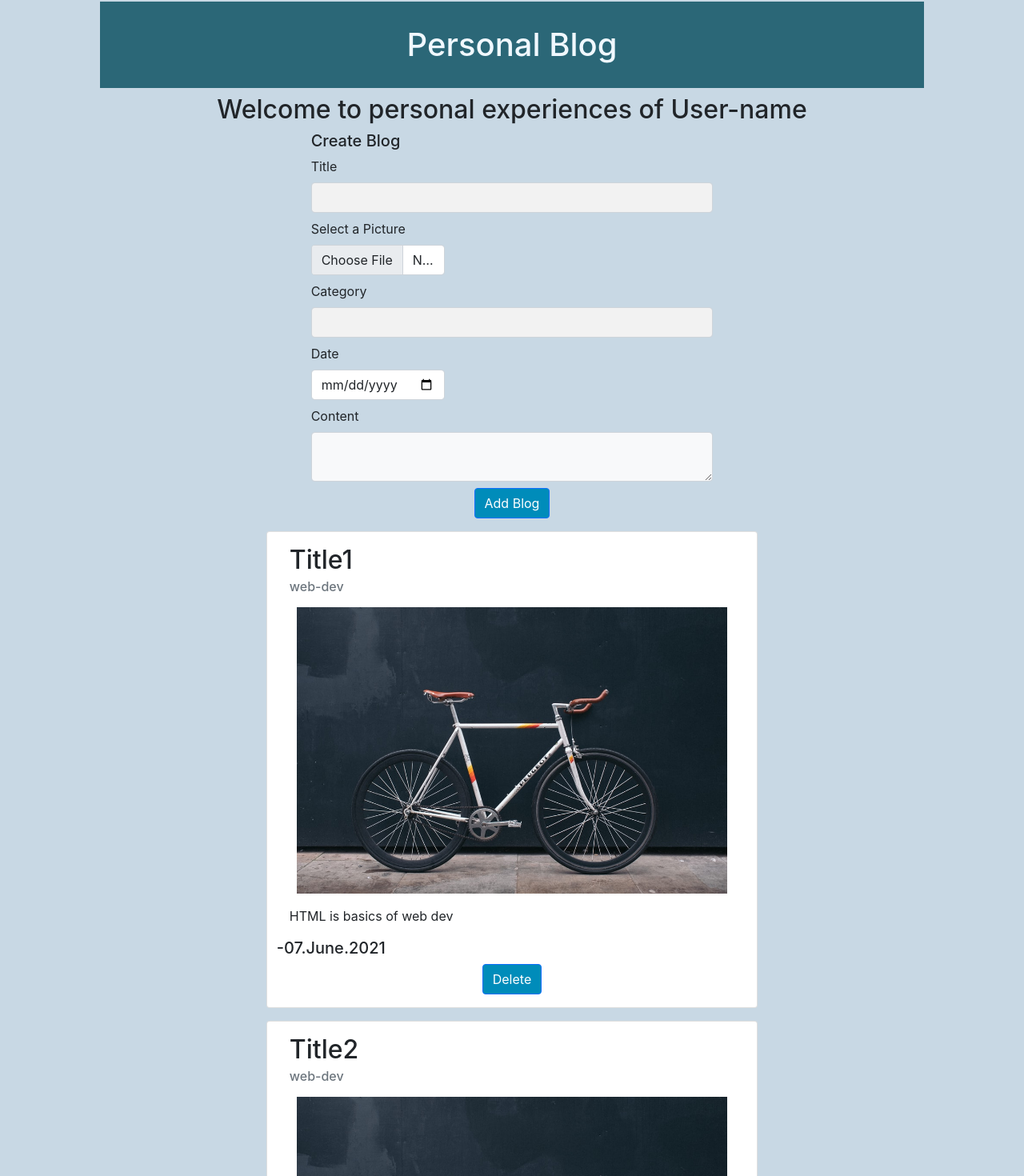
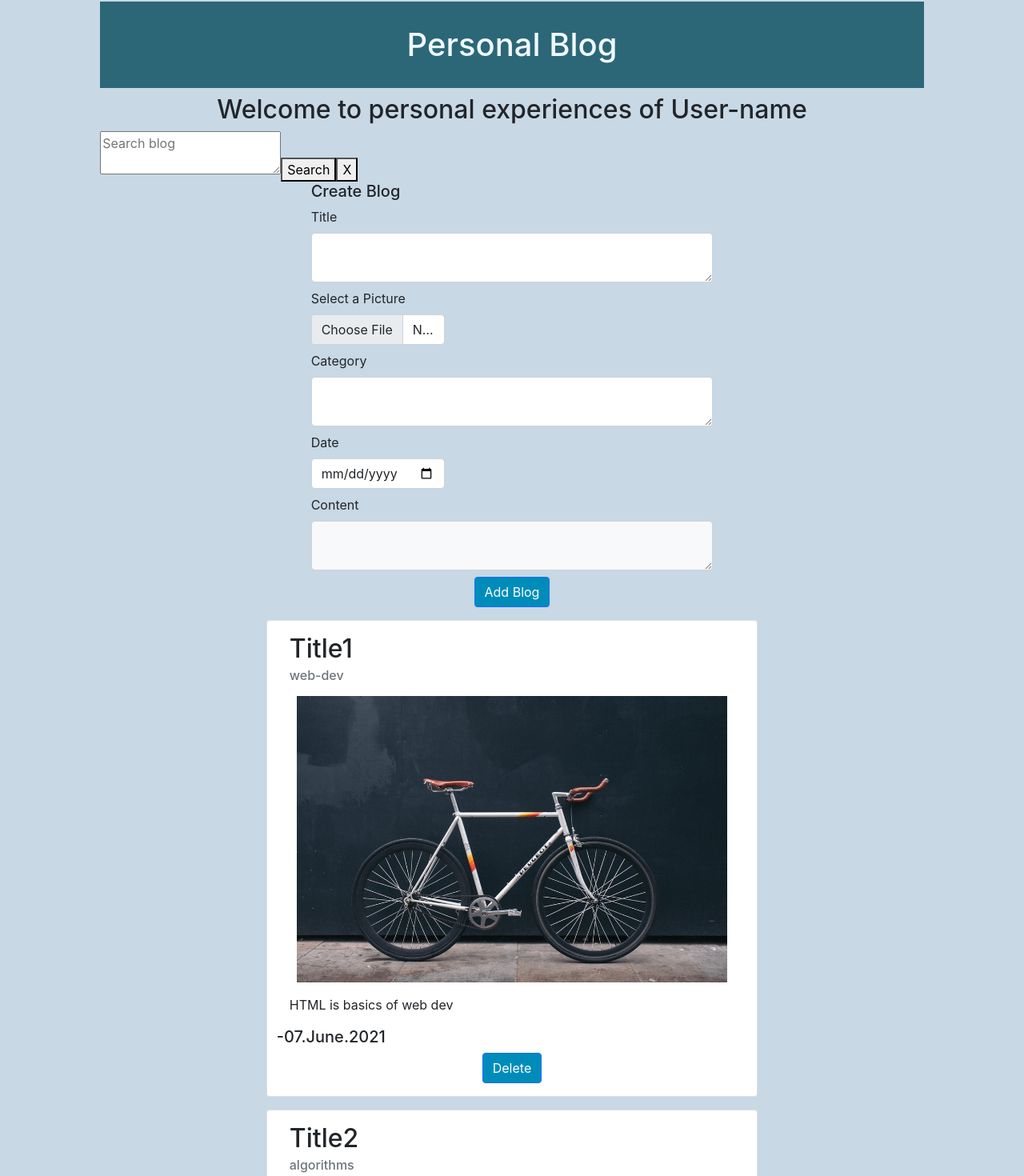
Before and after one commit to chandra-teja/my-blog, a React (Create React App) app: page / in a window 1280 px wide. Shown: the part 18-1488 px from the top of the page at 80% size. Built offline with nearby package versions, Linux system fonts and the light colour scheme.

Commit message:
new component added

```diff
--- a/src/App.js
+++ b/src/App.js
@@ -1,7 +1,8 @@
 import "./App.css";
-import UserPage from "./components/UserPage";
+import UserBlog from "./components/UserBlog";
 import CreateBlog from "./components/Inputs/CreateBlog";
 import { useState } from "react";
+import Search from "./components/Inputs/Search";
 
 //const [Dummy_posts, setDummy_posts] = useState([
 const Dummy_posts = [
@@ -11,15 +12,15 @@ const Dummy_posts = [
     content: "HTML is basics of web dev",
     date: new Date(2021, 5, 7),
     category: "web-dev",
-    img : "Images/cycle1.jfif"
+    img: "Images/cycle1.jfif",
   },
   {
     id: "id2",
     title: "Title2",
     content: "CSS is one of most basics knowlodge of web dev",
     date: new Date(2021, 8, 1),
-    category: "web-dev",
-    img : "Images/cycle1.jfif"
+    category: "algorithms",
+    img: "Images/cycle1.jfif",
   },
   {
     id: "id3",
@@ -27,7 +28,7 @@ const Dummy_posts = [
     content: "Javascript is prerequisite of react",
     date: new Date(2021, 7, 7),
     category: "web-dev",
-    img : "Images/cycle1.jfif"
+    img: "Images/cycle1.jfif",
   },
 ];
 
@@ -38,6 +39,9 @@ function App() {
   //Declaring State for array
   const [Post_array, setPost_array] = useState(Dummy_posts);
 
+  //declare search state
+  const [searchKey,setsearchKey] = useState('');
+
   //Function to trasfer data from CreateBlog.js to App.js
   function UserInputData(userInput) {
     //Creating a new object which data is from Input
@@ -46,7 +50,7 @@ function App() {
 
       //math.random() is used to generate an ID for object, which is used while updation.
       id: Math.random().toString(),
-      img : "Images/cycle1.jfif"
+      img: "Images/cycle1.jfif",
     };
 
     //Updating Post_array
@@ -64,22 +68,31 @@ function App() {
     setPost_array(updatedInitial_posts);
   }
 
+  function searchBar(searchInputData) {
+    setsearchKey(searchInputData);
+  }
+  function closeSearch(){
+    console.log('Close search');
+  }
+
+
+
   return (
-    <div className = "row justify-content-center">
+    <div className="row justify-content-center">
       <div className="col-10">
-      <h1 className='header'>Personal Blog</h1>
+        <h1 className="header">Personal Blog</h1>
         <div>
           <h2 className="username">{userName}</h2>
-        <CreateBlog
-        InputData={UserInputData}
-        />
-
-        {Post_array.length === 0 ? (
-          <div style = {{textAlign: "center"}}>
+          <Search searchData={searchBar} close={closeSearch}></Search>
+          <CreateBlog InputData={UserInputData} />
+          <UserBlog dataArray={Post_array} deletepost={deletePostHandler} search ={searchKey}></UserBlog>
+          {/* {Post_array.length === 0 ? (
+            <div style={{ textAlign: "center" }}>
               <h2>No Posts Yet</h2>
             </div>
           ) : (
             Post_array.map((Post_array) => (
+
               <UserPage
                 key={Post_array.id}
                 id={Post_array.id}
@@ -89,9 +102,11 @@ function App() {
                 category={Post_array.category}
                 img={Post_array.img}
                 deletepost={deletePostHandler}
+
               />
-          ))
-        )}
+            )
+           )
+          } */}
         </div>
       </div>
     </div>
--- a/src/components/Inputs/CreateBlog.js
+++ b/src/components/Inputs/CreateBlog.js
@@ -25,14 +25,6 @@ function CreateBlog(props) {
   function onInputImgHandler(event) {
     console.log(event.target.value);
     imgHandler(event.target.value);
-  }
-
-  function onInvalid(){
-    return(
-      <div>
-        Please enter valid content
-      </div>
-    )
   }
 
   function submitHandler(event) {
@@ -65,6 +57,7 @@ function CreateBlog(props) {
 
   return (
     <div className = "row justify-content-center mb-3">
+
     <div className = "col-lg-6">
       <h5 className="create-blog">Create Blog</h5>
       <form onSubmit={submitHandler} className="InputForm">
@@ -72,13 +65,13 @@ function CreateBlog(props) {
             <label htmlFor="post-title" className="form-label">
               Title
             </label>
-            <input
+            <textarea
               className = "form-control"
               id="post-title"
               type="text"
               value={inputtitle}
               onInput={inputtitleHandler}
-            ></input>
+            ></textarea>
           </div>
           <div className="col-sm-4 mb-2 ">
             <label htmlFor="post-img" className = "form-label">Select a Picture</label>
@@ -93,13 +86,13 @@ function CreateBlog(props) {
             <label htmlFor="category" className="form-label">
               Category
             </label>
-            <input
+            <textarea
               className = "form-control"
               id="category"
               type="text"
               value={inputcategory}
               onInput={inputcategoryHandler}
-            ></input>
+            ></textarea>
           </div>
           <div className="col-sm-4 mb-2">
             <label htmlFor="date" className = "form-label">Date</label>
--- /dev/null
+++ b/src/components/Inputs/Search.js
@@ -0,0 +1,35 @@
+import { useState } from "react";
+
+
+
+function Search(props) {
+  const [searchInput, setSearchInput] = useState("");
+
+  function searchInputHandler(event) {
+    setSearchInput(event.target.value);
+  }
+  function searchbuttonHandler(event){
+     props.searchData(searchInput);
+      event.preventDefault();
+  }
+
+  function closeSearchHandler(event){
+      props.close();
+      console.log('close search')
+  }
+
+  return (
+    <div>
+      <textarea
+        id="search-bar"
+        placeholder="Search blog"
+        value={searchInput}
+        onChange={searchInputHandler}
+      ></textarea>
+      <button onClick={searchbuttonHandler} >Search</button>
+      <button  onClick={closeSearchHandler}>X</button>
+    </div>
+  );
+}
+
+export default Search;
--- /dev/null
+++ b/src/components/UserBlog.js
@@ -0,0 +1,40 @@
+import React from "react";
+import UserPage from "./UserPage";
+import { useState } from "react";
+function UserBlog(props) {
+    const [postArray,setpostArray] = useState(props.dataArray);
+
+  function deletePostHandler1(postId) {
+      props.deletepost(postId);
+  }
+
+
+  return (
+    <div>
+       {postArray.length === 0 ? (
+            <div style={{ textAlign: "center" }}>
+              <h2>No Posts Yet</h2>
+            </div>
+          ) : (
+            postArray.map((postArray) => (
+
+              <UserPage
+                key={postArray.id}
+                id={postArray.id}
+                title={postArray.title}
+                content={postArray.content}
+                date={postArray.date}
+                category={postArray.category}
+                img={postArray.img}
+                deletepost1={deletePostHandler1}
+
+              />
+            )
+            )
+          )
+        }
+    </div>
+  );
+}
+
+export default UserBlog;
--- a/src/components/UserPage.js
+++ b/src/components/UserPage.js
@@ -2,16 +2,16 @@ import "./UserPage.css";
 import PostDate from "./PostDate";
 function UserPage(props) {
   function deleteHandler(event) {
-    props.deletepost(event.target.value);
+    props.deletepost1(event.target.value);
   }
   return (
-    <div className = "row justify-content-center">
+    <div className="row justify-content-center">
       <div className="card mb-3 col-sm-7">
         <div className="card-body">
           <h2 id="card-title">{props.title}</h2>
           <h6 className="card-subtitle text-muted">{props.category}</h6>
         </div>
-      <div className = "row justify-content-center">
+        <div className="row justify-content-center">
           <img
             className="d-block user-select-none col-11"
             // width="50%"
@@ -27,8 +27,14 @@ function UserPage(props) {
           <p className="card-text">{props.content}</p>
         </div>
         <PostDate date={props.date}></PostDate>
-      <div style = {{textAlign : "center"}} className = "mb-3">
-        <button id="delete" onClick={deleteHandler} value={props.id} className = "btn btn-primary" style = {{backgroundColor : "#008cba"}}>
+        <div style={{ textAlign: "center" }} className="mb-3">
+          <button
+            id="delete"
+            onClick={deleteHandler}
+            value={props.id}
+            className="btn btn-primary"
+            style={{ backgroundColor: "#008cba" }}
+          >
             Delete
           </button>
         </div>
```
Lines whose indentation alone changed are shown as unchanged.
